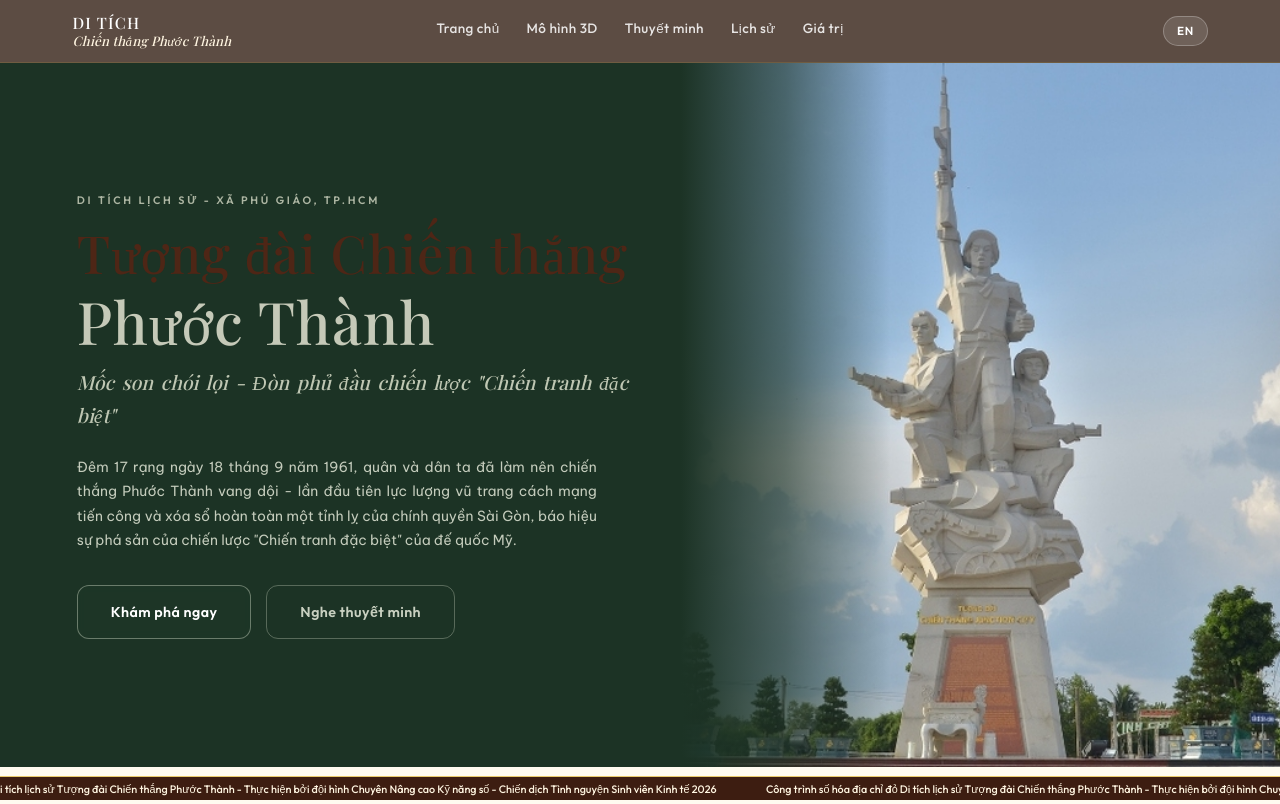
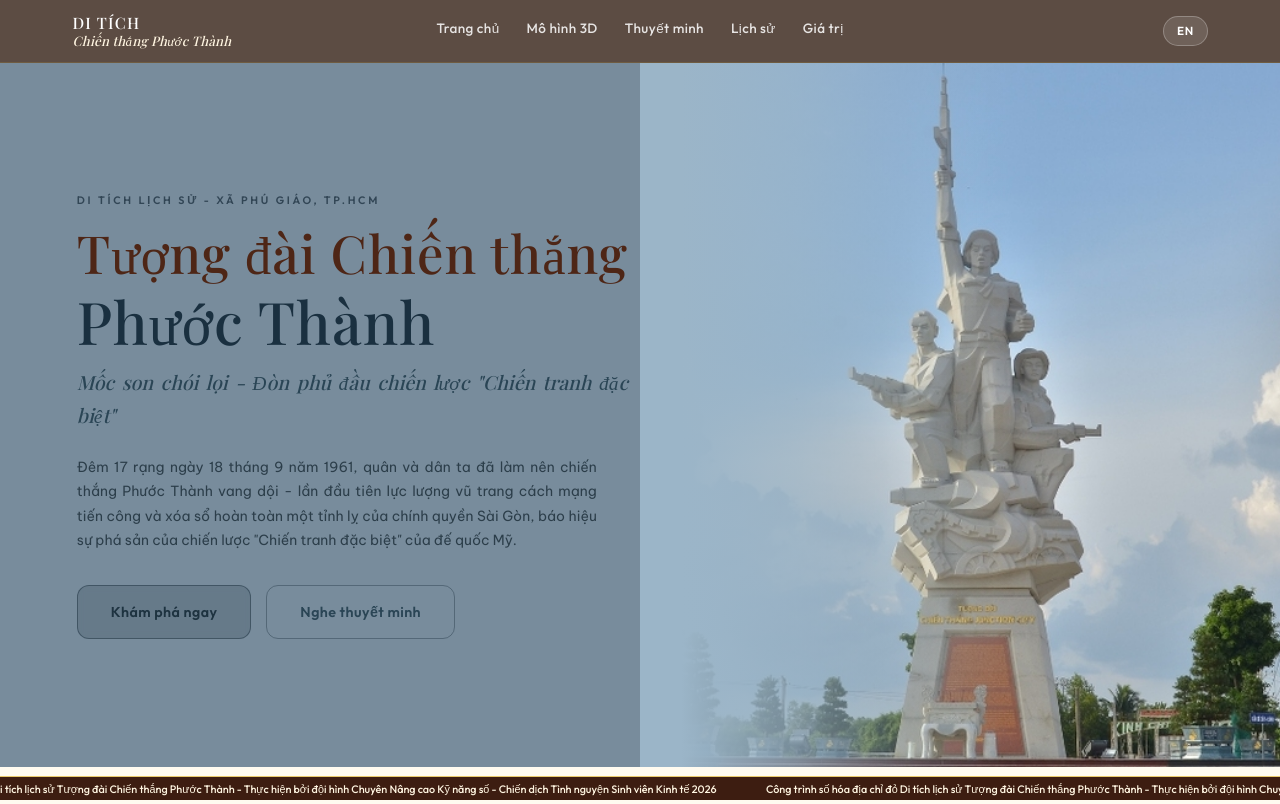
Before and after one commit to haydennmghuy/Cong-trinh_Dai-chien-thang, a website: page index.html in a window 1280 px wide. Shown: the top 804 px of the page. Drawn offline with nearby package versions, Linux system fonts and the light colour scheme; some packages are replaced by stand-ins of ours; a script that the page names is missing; a web font is replaced by a local one.

Commit message:
style: hero left column light sky blue with gray overlay, dark text, smooth 55% wide gradient blending at seam

```diff
--- a/index.html
+++ b/index.html
@@ -6,7 +6,7 @@
 <title>Tượng đài Chiến thắng Phước Thành | Di tích lịch sử</title>
 <meta name="description" content="Tượng đài Chiến thắng Phước Thành - Đòn phủ đầu chiến lược Chiến tranh đặc biệt của Mỹ ngụy. Xã Phú Giáo, TP.HCM.">
 <link href="https://fonts.googleapis.com/css2?family=Be+Vietnam+Pro:wght@300;400;500;600;700;800&family=Outfit:wght@400;500;600;700;800&family=Playfair+Display:ital,wght@0,500;0,600;0,700;1,400&family=Space+Mono:wght@400;700&display=swap" rel="stylesheet">
-<link rel="stylesheet" href="styles.css?v=1783530726793">
+<link rel="stylesheet" href="styles.css?v=1783530951798">
 <!-- Google model-viewer for 3D GLB -->
 <script type="module" src="https://ajax.googleapis.com/ajax/libs/model-viewer/3.5.0/model-viewer.min.js"></script>
 </head>
--- a/styles.css
+++ b/styles.css
@@ -281,12 +281,21 @@ h3 {
   position: relative;
   overflow: hidden;
   min-height: min(88vh, 820px);
-  background: #1C3325; /* Deep forest green base */
-  color: var(--white);
-}
-
+  background: #9BB5C8; /* Light sky blue base */
+  color: #1E3340;
+}
+
+/* Gray overlay on the left text column */
 .hero::before {
-  display: none; /* No longer needed - using two-column layout */
+  content: '';
+  position: absolute;
+  top: 0;
+  left: 0;
+  width: 50%;
+  height: 100%;
+  background: rgba(55, 65, 75, 0.35); /* Subtle gray tint over the sky blue */
+  z-index: 0;
+  pointer-events: none;
 }
 
 .hero-crack {
@@ -344,7 +353,7 @@ h3 {
 
 .hero-title-sub {
   display: block;
-  color: #c5c9b8; /* Sage/cream on green */
+  color: #1A3040; /* Dark blue-gray */
   font-size: 1.12em;
   margin-top: 0.45rem;
 }
@@ -355,7 +364,7 @@ h3 {
   font-weight: 600;
   text-transform: uppercase;
   letter-spacing: 0.25em;
-  color: rgba(210, 215, 195, 0.8); /* Muted sage */
+  color: rgba(20, 40, 55, 0.7); /* Dark muted on light bg */
   margin-bottom: 0.9rem;
 }
 
@@ -363,7 +372,7 @@ h3 {
   font-family: var(--font-display);
   font-size: clamp(1rem, 2.5vw, 1.3rem);
   font-style: italic;
-  color: rgba(210, 215, 195, 0.9); /* Sage cream italic */
+  color: #2A4555; /* Dark teal */
   margin-bottom: 1.5rem;
   font-weight: 400;
 }
@@ -372,7 +381,7 @@ h3 {
   font-family: var(--font-body);
   font-size: 0.93rem;
   line-height: 1.75;
-  color: rgba(220, 225, 210, 0.88); /* Sage white for green background */
+  color: #2C3E4A; /* Dark charcoal for readability on light bg */
   max-width: 520px;
   margin-bottom: 2.2rem;
   text-align: justify;
@@ -381,46 +390,46 @@ h3 {
 .hero-actions { display: flex; gap: 1rem; flex-wrap: wrap; }
 
 .hero .btn-primary {
-  background: rgba(30, 55, 40, 0.6);
-  border: 1px solid rgba(200, 210, 190, 0.45);
-  color: var(--white);
+  background: rgba(30, 50, 65, 0.2);
+  border: 1px solid rgba(30, 50, 65, 0.5);
+  color: #1E3340;
   backdrop-filter: blur(4px);
   box-shadow: none;
 }
 .hero .btn-primary:hover {
-  background: rgba(30, 55, 40, 0.85);
-  border-color: rgba(200, 210, 190, 0.7);
-  color: var(--white);
+  background: rgba(30, 50, 65, 0.35);
+  border-color: rgba(30, 50, 65, 0.7);
+  color: #0E2030;
   transform: translateY(-2px);
 }
 
 .hero .btn-outline {
-  border: 1px solid rgba(200, 210, 190, 0.35);
-  color: rgba(220, 225, 210, 0.9);
+  border: 1px solid rgba(30, 50, 65, 0.4);
+  color: #2A4555;
   background: transparent;
 }
 
 .hero .btn-outline:hover {
-  background: rgba(255, 255, 255, 0.08);
-  border-color: rgba(200, 210, 190, 0.6);
-  color: var(--white);
+  background: rgba(30, 50, 65, 0.12);
+  border-color: rgba(30, 50, 65, 0.65);
+  color: #1E3340;
 }
 
 .hero-media {
-  display: block !important; /* Show monument image column */
+  display: block !important;
   position: relative;
   overflow: hidden;
 }
 
-/* Gradient overlay on the LEFT edge of the image to blend into the green background */
+/* Wide gradient on the LEFT edge of the image for smooth blending */
 .hero-media::before {
   content: '';
   position: absolute;
   top: 0;
   left: 0;
-  width: 35%;
+  width: 55%; /* Wide gradient for smooth blending */
   height: 100%;
-  background: linear-gradient(to right, #1C3325 0%, rgba(28, 51, 37, 0.6) 50%, rgba(28, 51, 37, 0) 100%);
+  background: linear-gradient(to right, #9BB5C8 0%, rgba(155, 181, 200, 0.7) 35%, rgba(155, 181, 200, 0.3) 65%, rgba(155, 181, 200, 0) 100%);
   z-index: 1;
   pointer-events: none;
 }
@@ -1283,7 +1292,7 @@ h3 {
   }
   .hero-media::before {
     width: 100%;
-    background: linear-gradient(to top, #1C3325 0%, rgba(28, 51, 37, 0.4) 50%, rgba(28, 51, 37, 0) 100%) !important;
+    background: linear-gradient(to top, #9BB5C8 0%, rgba(155, 181, 200, 0.4) 50%, rgba(155, 181, 200, 0) 100%) !important;
   }
   .hero-copy {
     padding: 2rem 1.2rem 3rem !important;
```
